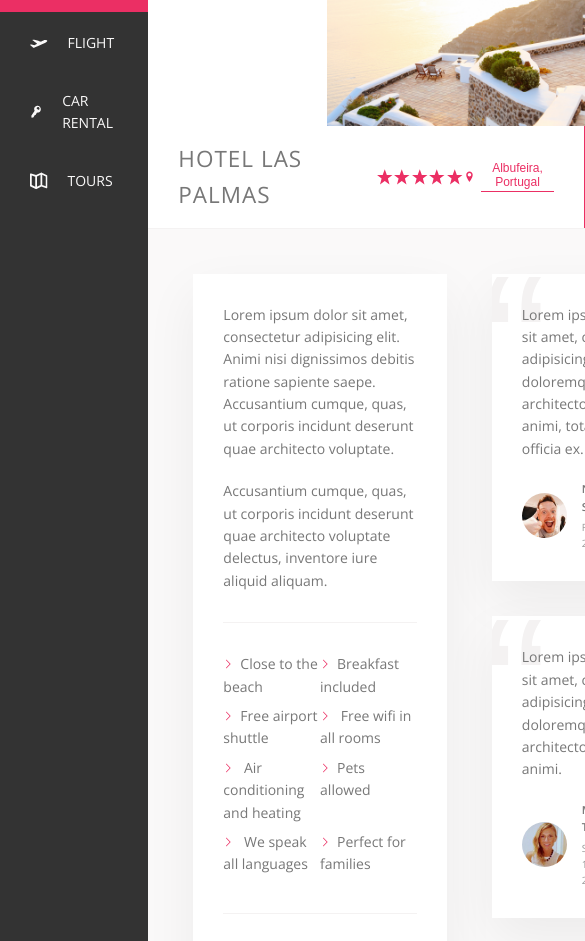
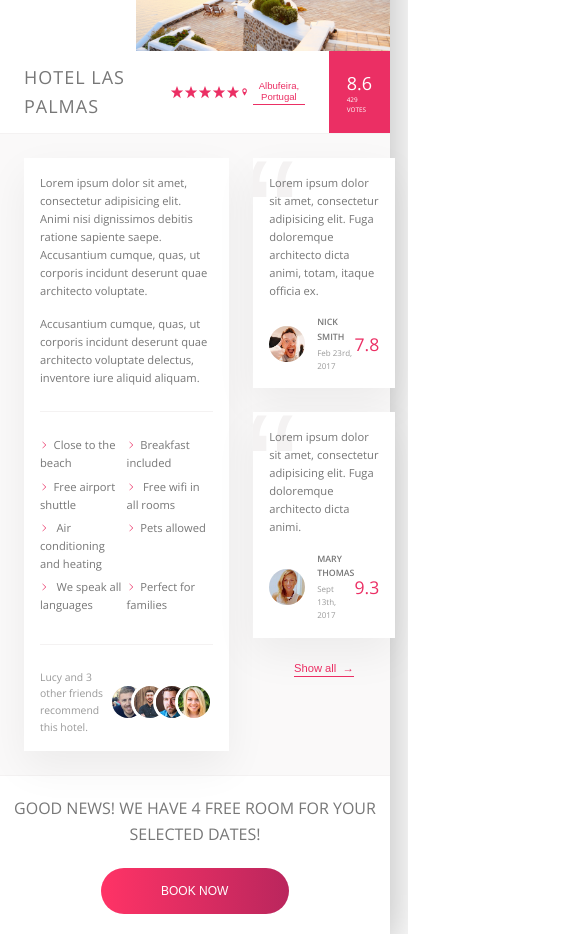
Before and after one commit to dzsub/Trillo, a website: page index.html in a window 390 px wide. Shown: the part 225-1166 px from the top of the page, 585 px wide, since content can reach past the window. Drawn offline with nearby package versions, Linux system fonts and the light colour scheme.

Commit message:
add some media queries

```diff
--- a/sass/_base.scss
+++ b/sass/_base.scss
@@ -17,8 +17,11 @@
     --shadow-light: 0 2rem 5rem rgba(0, 0, 0, .06);
 
     --line: 1px solid var(--color-grey-light-2);
+}
 
-}
+$bp-largest: 75em; // 1200px
+$bp-large: 68.75em; // 1100px
+$bp-medium: 56.25em; // 900px
 
 * {
     margin: 0;
@@ -34,6 +37,10 @@
 html {
     box-sizing: border-box;
     font-size: 62.5%; // 1rem = 10px
+
+    @media only screen and (max-width: $bp-large) {
+        font-size: 50%;
+    }
 }
 
 body {
--- a/sass/_components.scss
+++ b/sass/_components.scss
@@ -114,11 +114,24 @@
     list-style: none;
     margin-top: 3.5rem;
 
+    @media only screen and (max-width: $bp-medium) {
+        display: flex;
+        margin: 0;
+    }
+
     &__item {
         position: relative;
 
         &:not(:last-child) {
-            margin-bottom: .5rem;
+            margin-bottom: 0.5rem;
+
+            @media only screen and (max-width: $bp-medium) {
+                margin: 0;
+            }
+        }
+
+        @media only screen and (max-width: $bp-medium) {
+            flex: 1;
         }
     }
 
@@ -131,9 +144,8 @@
         width: 3px;
         background-color: var(--color-primary);
         transform: scaleY(0);
-        transition: transform .2s,
-                    width .4s cubic-bezier(1, 0, 0, 1) .2s,
-                    background-color .1s;
+        transition: transform 0.2s, width 0.4s cubic-bezier(1, 0, 0, 1) 0.2s,
+            background-color 0.1s;
     }
 
     &__item:hover::before,
@@ -158,6 +170,11 @@
 
         display: flex;
         align-items: center;
+
+        @media only screen and (max-width: $bp-medium) {
+            justify-content: center;
+            padding: 2rem;
+        }
     }
 
     &__icon {
@@ -173,6 +190,10 @@
     color: var(--color-grey-light-4);
     text-align: center;
     padding: 2.5rem;
+
+    @media only screen and (max-width: $bp-medium) {
+        display: none;
+    }
 }
 
 .gallery {
@@ -207,7 +228,6 @@
         width: 1.75rem;
         height: 1.75rem;
         fill: var(--color-primary);
-
     }
 
     &__location {
@@ -217,7 +237,7 @@
     }
 
     &__icon-location {
-        margin-right: .5rem;
+        margin-right: 0.5rem;
     }
 
     &__rating {
@@ -240,7 +260,7 @@
     }
 
     &__rating-count {
-        font-size: .8rem;
+        font-size: 0.8rem;
         text-transform: uppercase;
     }
 }
@@ -254,12 +274,12 @@
     display: inline-block;
     background-color: transparent;
     cursor: pointer;
-    transition: all .2s;
+    transition: all 0.2s;
     will-change: transform; // fixed the animation shaking bug in chrome
 
     & span {
         margin-left: 3px;
-        transition: margin-left .2s;
+        transition: margin-left 0.2s;
     }
 
     &:hover {
@@ -284,7 +304,7 @@
 
     50% {
         transform: scale(1.05);
-        box-shadow: 0 1rem 4rem rgba(0, 0, 0, .25);
+        box-shadow: 0 1rem 4rem rgba(0, 0, 0, 0.25);
     }
 
     100% {
@@ -292,7 +312,6 @@
         box-shadow: none;
     }
 }
-
 
 .paragraph:not(:last-of-type) {
     margin-bottom: 2rem;
@@ -310,7 +329,7 @@
 
     &__item {
         flex: 0 0 50%;
-        margin-bottom: .7rem;
+        margin-bottom: 0.7rem;
     }
 
     &__item::before {
@@ -318,7 +337,7 @@
         display: inline-block;
         height: 1rem;
         width: 1rem;
-        margin-right: .7rem;
+        margin-right: 0.7rem;
 
         // older browsers
         // background-image: url(../img/chevron-thin-right.svg);
@@ -333,7 +352,6 @@
     }
 }
 
-
 .recommend {
     font-size: 1.3rem;
     color: var(--color-grey-dark-3);
@@ -346,18 +364,18 @@
     }
 
     &__friends {
-
+        display: flex;
     }
 
     &__photo {
-        box-sizing:content-box;
+        box-sizing: content-box;
         height: 4rem;
         width: 4rem;
         border-radius: 50%;
         border: 3px solid #fff;
 
         &:not(:last-child) {
-            margin-right: -1.5rem;
+            margin-right: -2rem;
         }
     }
 }
@@ -369,6 +387,11 @@
     margin-bottom: 3.5rem;
     position: relative;
     overflow: hidden;
+
+    @media only screen and (max-width: $bp-medium) {
+        padding: 2rem;
+        margin-bottom: 3rem;
+    }
 
     &__text {
         margin-bottom: 2rem;
@@ -396,7 +419,7 @@
         font-size: 1.1rem;
         font-weight: 600;
         text-transform: uppercase;
-        margin-bottom: .4rem;
+        margin-bottom: 0.4rem;
     }
 
     &__user-date {
@@ -427,6 +450,10 @@
     padding: 3.5rem 0;
     text-align: center;
 
+    @media only screen and (max-width: $bp-medium) {
+        padding: 2.5rem 0;
+    }
+
     &__book-now {
         font-size: 2rem;
         font-weight: 300;
@@ -441,17 +468,21 @@
     text-transform: uppercase;
     border-radius: 200px;
     border: none;
-    background-image: linear-gradient(to right, var(--color-primary-light), var(--color-primary-dark));
+    background-image: linear-gradient(
+        to right,
+        var(--color-primary-light),
+        var(--color-primary-dark)
+    );
     color: #fff;
     position: relative;
     overflow: hidden;
     cursor: pointer;
 
-    &> * {
+    & > * {
         display: inline-block;
         height: 100%;
         width: 100%;
-        transition: all .2s;
+        transition: all 0.2s;
         will-change: transform;
     }
     &__visible {
@@ -466,11 +497,15 @@
     }
 
     &:hover {
-        background-image: linear-gradient(to left, var(--color-primary-light), var(--color-primary-dark));
+        background-image: linear-gradient(
+            to left,
+            var(--color-primary-light),
+            var(--color-primary-dark)
+        );
     }
 
     &:hover &__visible {
-         transform: translateY(100%);
+        transform: translateY(100%);
     }
 
     &:hover &__invisible {
--- a/sass/_layout.scss
+++ b/sass/_layout.scss
@@ -5,6 +5,12 @@
     box-shadow: var(--shadow-dark);
 
     min-height: 50rem;
+
+    @media only screen and (max-width: $bp-largest) {
+        margin: 0;
+        max-width: 100%;
+        width: 100%;
+    }
 }
 
 .header {
@@ -20,6 +26,10 @@
 
 .content {
     display: flex;
+
+    @media only screen and (max-width: $bp-medium) {
+        flex-direction: column;
+    }
 }
 
 .sidebar {
@@ -44,6 +54,10 @@
     padding: 4.5rem;
     background-color: var(--color-grey-light-1);
     border-bottom: var(--line);
+
+    @media only screen and (max-width: $bp-medium) {
+        padding: 3rem;
+    }
 }
 
 .description {
@@ -52,6 +66,11 @@
     padding: 3rem;
     flex: 0 0 60%;
     margin-right: 4.5rem;
+
+    @media only screen and (max-width: $bp-medium) {
+        padding: 2rem;
+        margin-right: 3rem;
+    }
 }
 
 .user-reviews {
```
Also changed, not shown: css/style.css.
